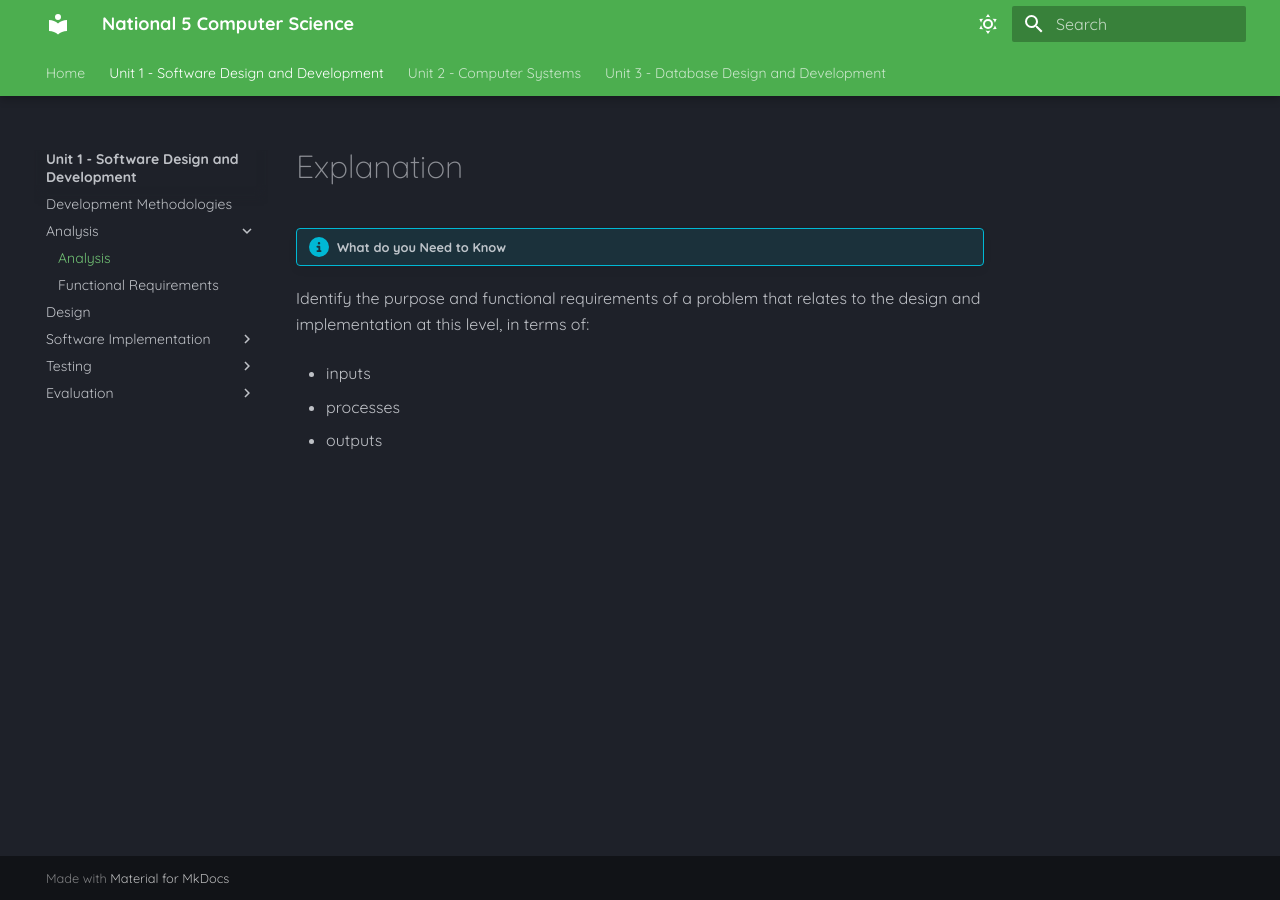
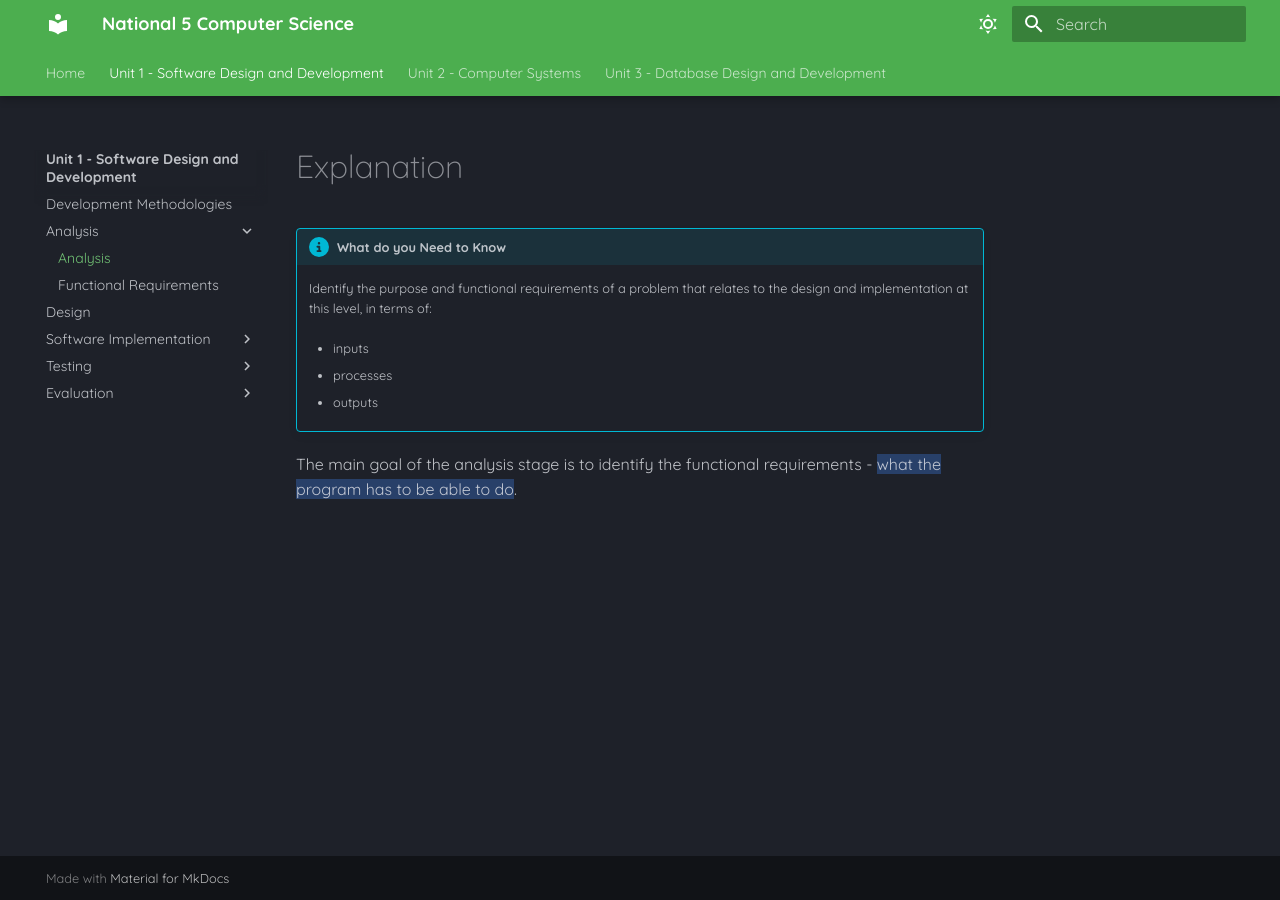
Before and after one commit to Mr-Wood-CS/National-5-CS, an MkDocs documentation site: the page built from docs/SDD/2.0-Analysis.md, in a window 1280 px wide. Built offline with MkDocs 1.6.1 and Material for MkDocs 9.7.7, drawn with Linux system fonts in a browser that asks for light colours.

Commit message:
Update 2.0-Analysis.md

```diff
--- a/docs/SDD/2.0-Analysis.md
+++ b/docs/SDD/2.0-Analysis.md
@@ -2,10 +2,12 @@
 
 !!! info "What do you Need to Know"
 
-Identify the purpose and functional requirements of a problem that relates to the design and implementation at this level, in terms of:
+    Identify the purpose and functional requirements of a problem that relates to the design and implementation at this level, in terms of:
 
-* inputs
+    * inputs
 
-* processes
+    * processes
 
-* outputs
+    * outputs
+
+The main goal of the analysis stage is to identify the functional requirements - ==what the program has to be able to do==.
```
